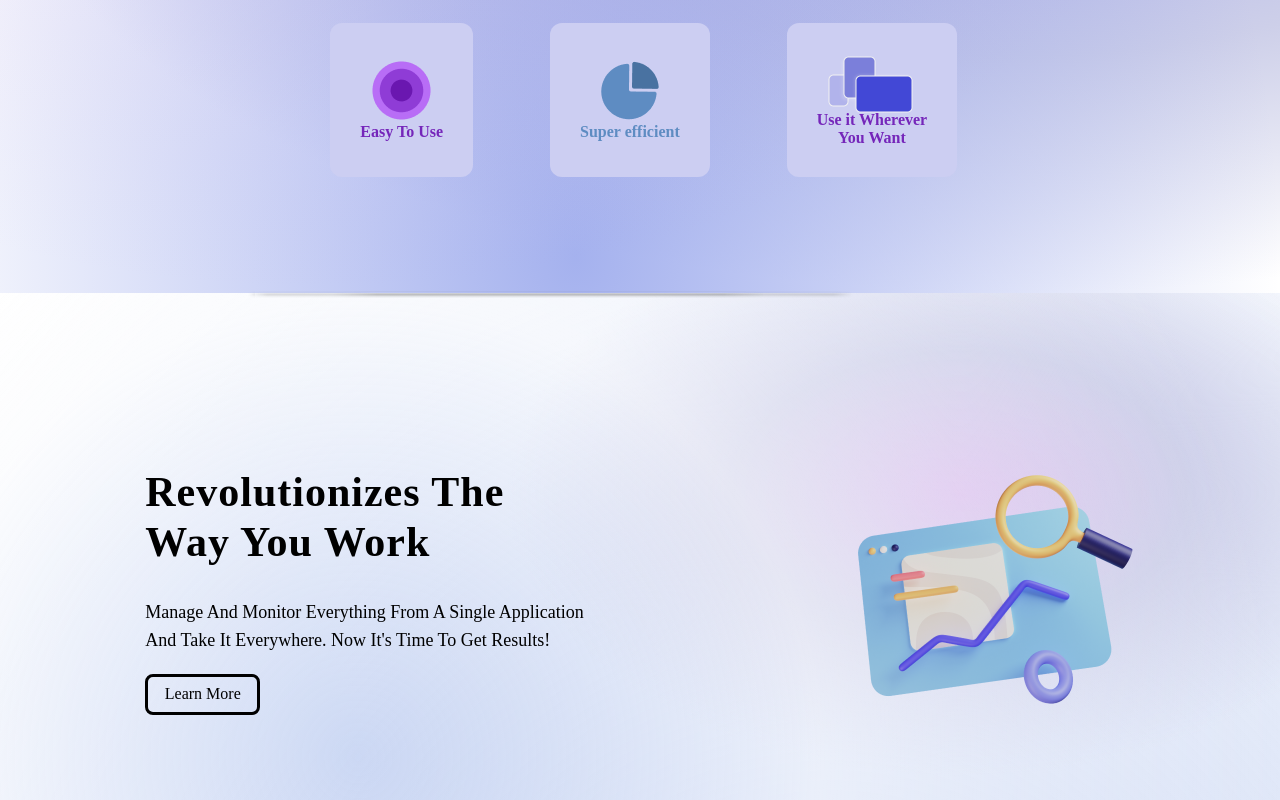
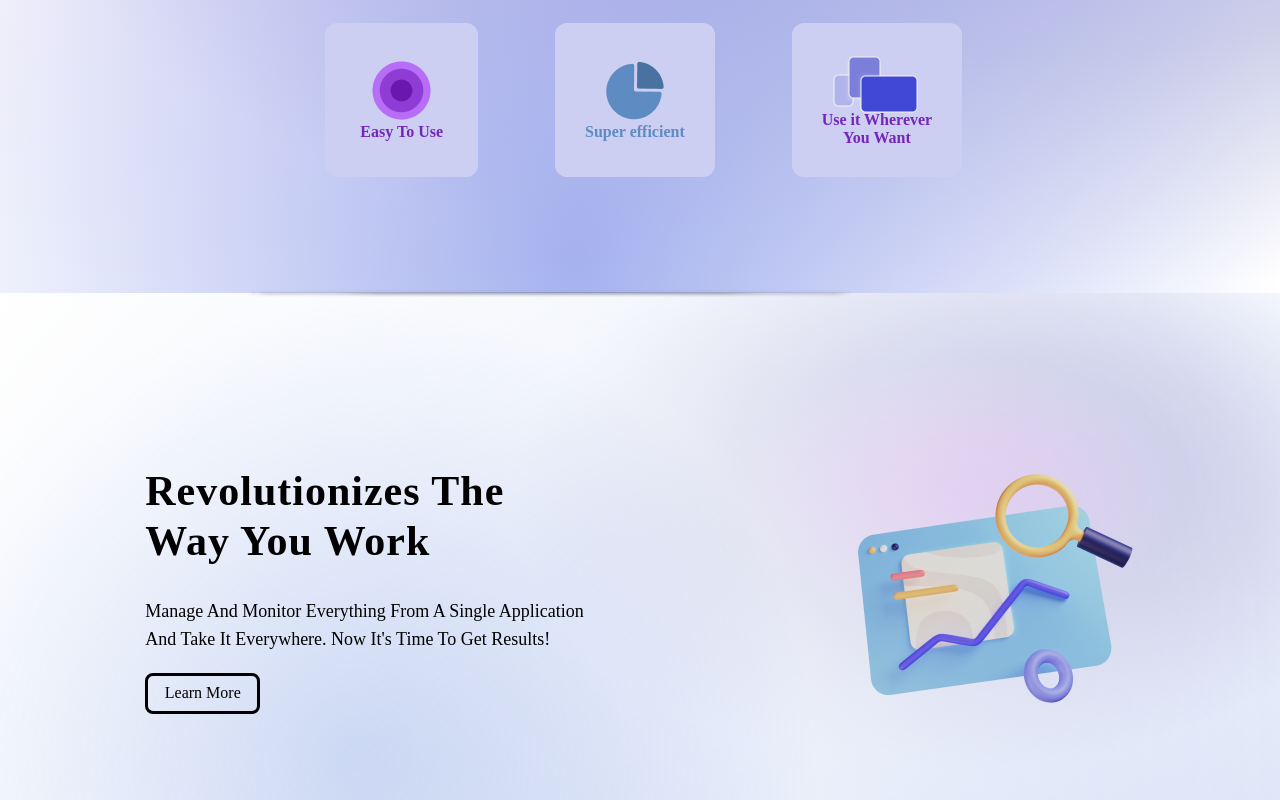
Before and after one commit to g-marcin/freelancer-website, a website: page index.html in a window 1280 px wide. Shown: the part 700-1500 px from the top of the page. Drawn offline with Linux system fonts and the light colour scheme; a web font is replaced by a local one.

Commit message:
adjusted wrapper__home shadow

```diff
--- a/index.html
+++ b/index.html
@@ -55,7 +55,7 @@
             <div class="wrapper__Cards">
               <div class="wrapper__Card__Characteristics">
                 <div class="wrapper__Icon"><img src="./img/circle_purple.png" alt="purple circles icon" srcset=""></div>
-                <span style="color:#7526BA; font-weight: bold; font-size: 16px;">Easy To Use</span>
+                <span style="color:#7526BA; font-weight: bold; font-size: 16px; padding: 0px 5px;">Easy To Use</span>
               </div>
               <div class="wrapper__Card__Characteristics">
                 <div class="wrapper__Icon"><img src="./img/circle_blue.png" alt="green pie chart icon" srcset=""></div>
--- a/style.css
+++ b/style.css
@@ -189,7 +189,7 @@
 #shadow__Top {
     width: 50%;
     height: 1px;
-    margin-top: -2px;
+    margin-top: -3px;
     margin-left: 10%;
     box-shadow: 3px 2px 3px #333;
     border-radius: 50%;
@@ -364,7 +364,7 @@ a {
             transparent
         ),
         radial-gradient(
-            closest-corner at 75vw 25vh,
+            ellipse 35% 20% at 75vw 25vh,
             #cd8fe07a,
             #cdcfe9,
             transparent
```
